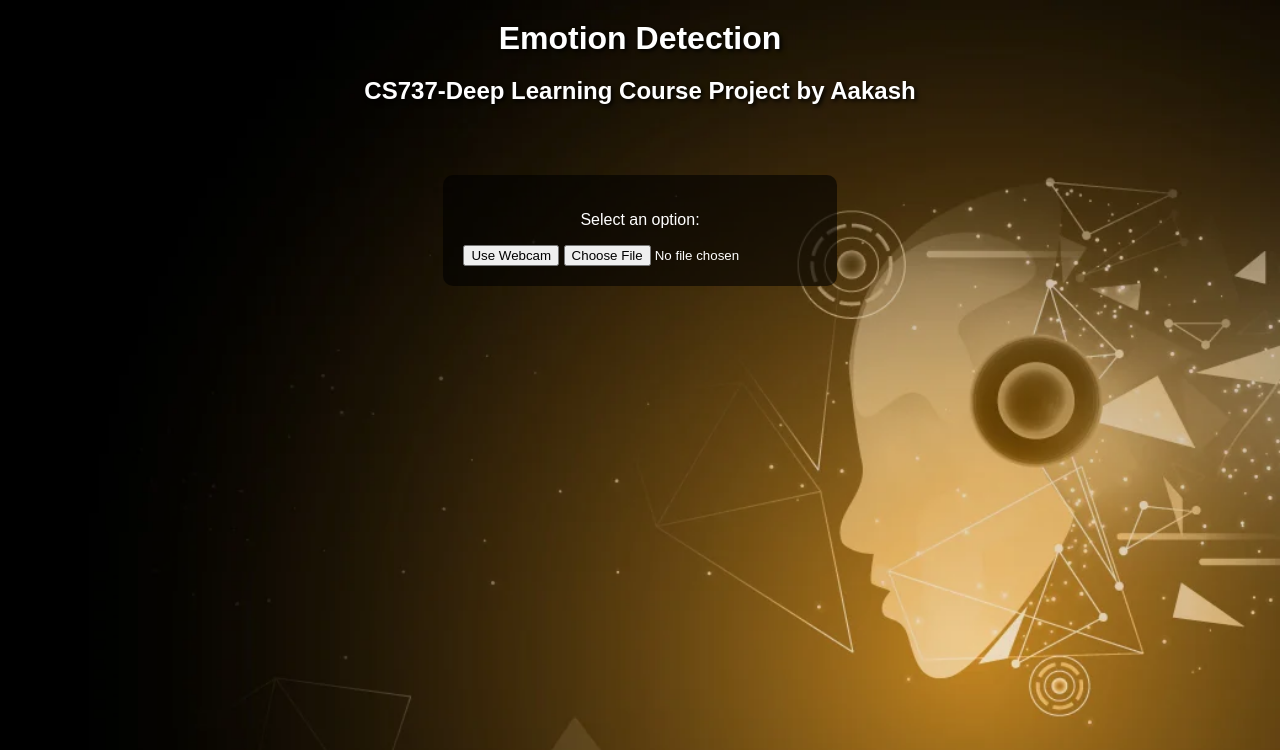
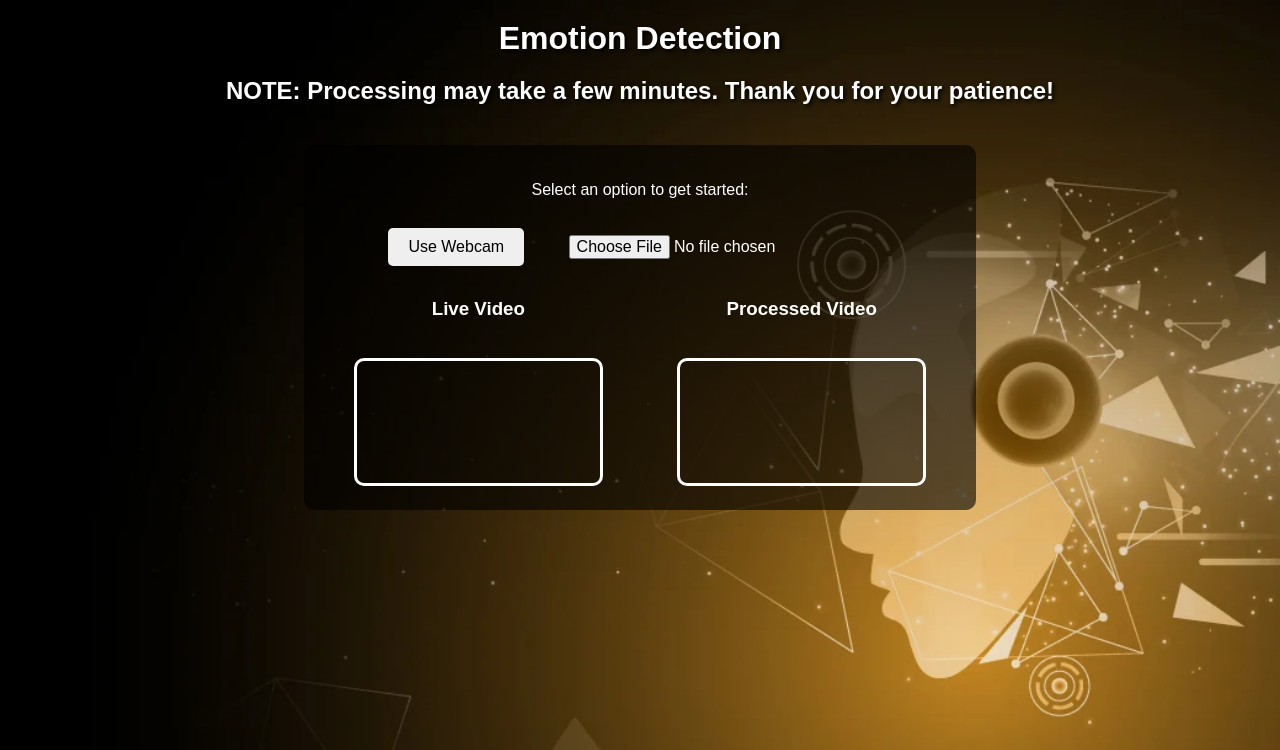
Before and after one commit to AakashShankar/AakashEmotionDetUsingFER2013Data, a Flask app: page / in a window 1280 px wide. Shown: the top 750 px of the page. Run offline with Flask 3, Linux system fonts and the light colour scheme.

Commit message:
Aakash-Update index.html with latest code

```diff
--- a/templates/index.html
+++ b/templates/index.html
@@ -54,8 +54,7 @@
 </body>
 </html>
  -->
-
- <!DOCTYPE html>
+<!DOCTYPE html>
 <html lang="en">
 <head>
     <meta charset="UTF-8">
@@ -70,23 +69,66 @@
             text-align: center;
             margin: 0;
         }
+
         h1, h2 {
             margin: 20px 0;
             text-shadow: 2px 2px 4px #000;
         }
+
         .container {
             background: rgba(0, 0, 0, 0.6);
             padding: 20px;
             border-radius: 10px;
             display: inline-block;
-            margin-top: 50px;
+            margin-top: 20px;
         }
+
         video, canvas {
             margin-top: 20px;
             max-width: 80%;
             border: 3px solid #fff;
             border-radius: 10px;
         }
+
+        .row {
+            display: flex;
+            justify-content: center;
+            gap: 20px;
+        }
+
+        .half {
+            width: 48%;
+        }
+
+        button, input[type="file"] {
+            margin: 10px;
+            padding: 10px 20px;
+            border: none;
+            border-radius: 5px;
+            font-size: 16px;
+            cursor: pointer;
+        }
+
+        button:hover, input[type="file"]:hover {
+            background-color: #555;
+        }
+
+        .loader {
+            border: 8px solid #f3f3f3;
+            border-top: 8px solid #555;
+            border-radius: 50%;
+            width: 40px;
+            height: 40px;
+            animation: spin 1s linear infinite;
+            display: none;
+            margin: 0 auto;
+        }
+
+        @keyframes spin {
+            0% { transform: rotate(0deg); }
+            100% { transform: rotate(360deg); }
+        }
+
         footer {
             position: fixed;
             bottom: 10px;
@@ -98,17 +140,29 @@
 </head>
 <body>
     <h1>Emotion Detection</h1>
-    <h2>CS737-Deep Learning Course Project by Aakash</h2>
+    <h2>NOTE: Processing may take a few minutes. Thank you for your patience!</h2>
+
     <div class="container">
-        <p>Select an option:</p>
+        <p>Select an option to get started:</p>
         <button id="liveVideoBtn">Use Webcam</button>
         <input type="file" id="uploadFile" accept="image/*,video/*">
-        <div id="videoContainer">
-            <video id="webcam" autoplay muted playsinline style="display: none;"></video>
-            <canvas id="canvas" style="display: none;"></canvas>
+
+        <div class="loader" id="loader"></div>
+
+        <div id="videoContainer" class="row">
+            <div class="half">
+                <h3>Live Video</h3>
+                <video id="webcam" autoplay muted playsinline></video>
+            </div>
+            <div class="half">
+                <h3>Processed Video</h3>
+                <canvas id="canvas"></canvas>
+            </div>
         </div>
+
         <div id="output"></div>
     </div>
+
     <footer>Developed by Aakash for CS737-Deep Learning course project.</footer>
 
     <script>
@@ -118,18 +172,18 @@
         const liveVideoBtn = document.getElementById("liveVideoBtn");
         const uploadFile = document.getElementById("uploadFile");
         const output = document.getElementById("output");
+        const loader = document.getElementById("loader");
         let frameInterval = 2000; // Process frame every 2 seconds
 
         liveVideoBtn.addEventListener("click", async () => {
             try {
                 const stream = await navigator.mediaDevices.getUserMedia({ video: true });
                 video.srcObject = stream;
-                video.style.display = "block";
-                canvas.style.display = "block";
 
                 setInterval(async () => {
                     ctx.drawImage(video, 0, 0, canvas.width, canvas.height);
                     const blob = await new Promise(resolve => canvas.toBlob(resolve, "image/jpeg"));
+                    loader.style.display = 'block';
 
                     const response = await fetch("/process_frame", {
                         method: "POST",
@@ -142,6 +196,7 @@
                     img.src = URL.createObjectURL(resultBlob);
                     img.onload = () => {
                         ctx.drawImage(img, 0, 0, canvas.width, canvas.height);
+                        loader.style.display = 'none';
                         URL.revokeObjectURL(img.src);
                     };
                 }, frameInterval);
@@ -154,6 +209,7 @@
             const file = event.target.files[0];
             const formData = new FormData();
             formData.append("file", file);
+            loader.style.display = 'block';
 
             const response = await fetch("/upload", {
                 method: "POST",
@@ -161,9 +217,14 @@
             });
 
             const result = await response.json();
-            output.innerHTML = `<p>${result.message}</p>`;
+            output.innerHTML = `
+                <h3>Processed File:</h3>
+                <img src="${result.file}" alt="Processed Image" style="width: 100%; border: 2px solid #fff;">
+                <a href="${result.file}" download="processed_result.jpg">Download Processed File</a>
+            `;
+
+            loader.style.display = 'none';
         });
     </script>
 </body>
 </html>
-<!--the end-->
```
